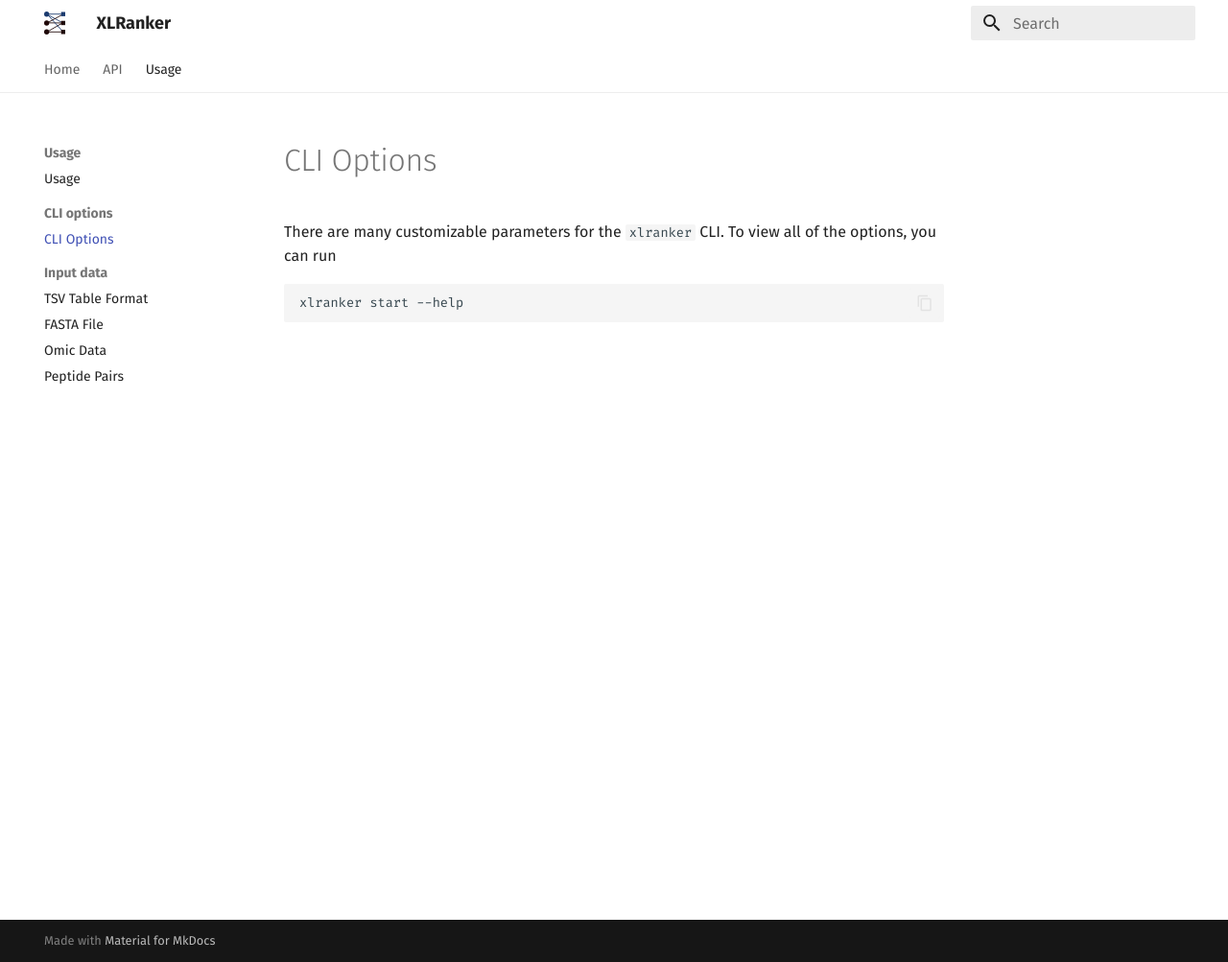
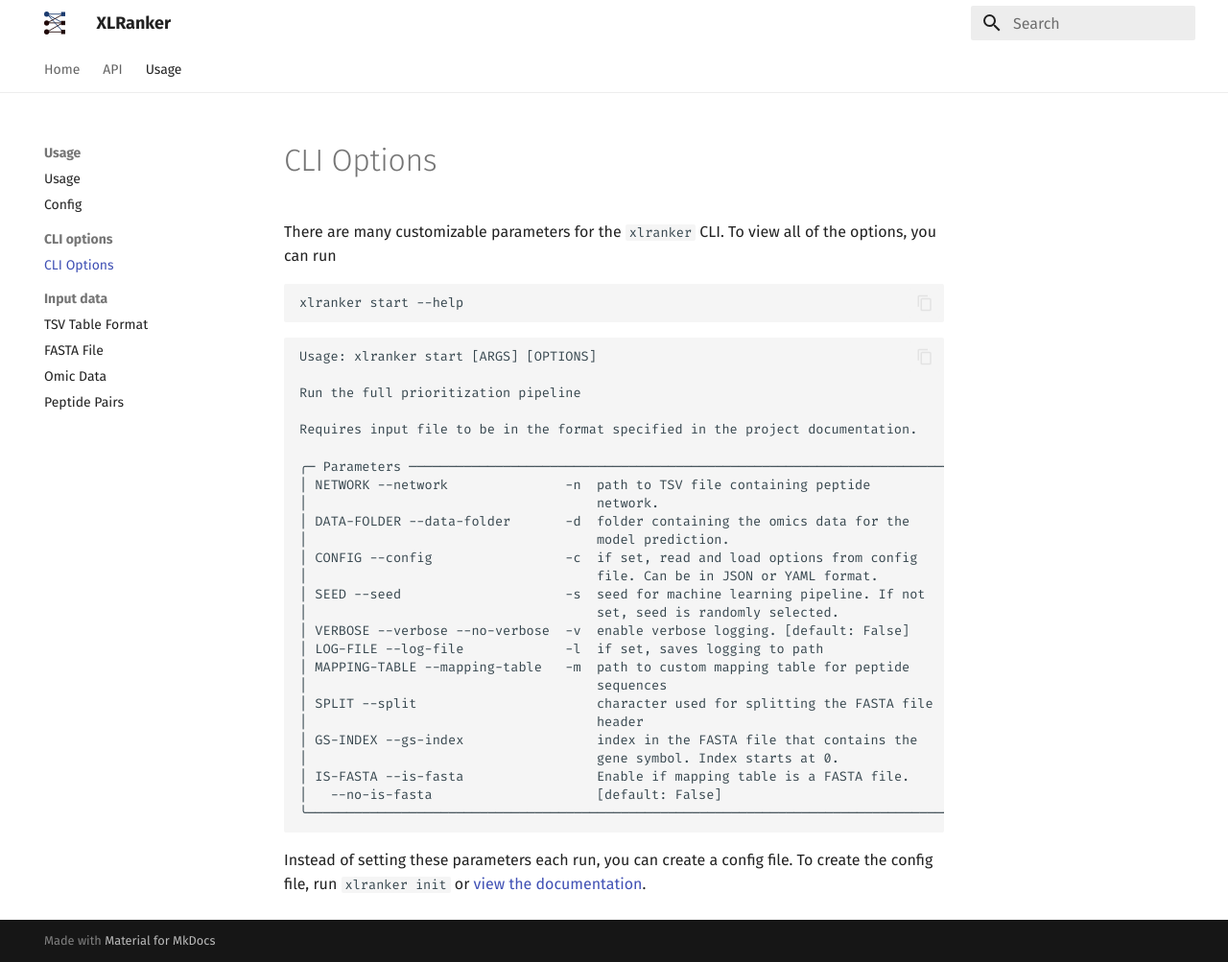
Before and after one commit to bzhanglab/xlranker, an MkDocs documentation site: the page built from docs/usage/CLI_options/index.md, in a window 1280 px wide and 1003 px high. Shown: the whole window at 96% size. Built offline with MkDocs 1.6.1 and Material for MkDocs 9.7.7, drawn with Linux system fonts in a browser that asks for light colours; plug-ins that fetch from the network failed and are left out; the version menu is left out.

Commit message:
add documentation about config and CLI

````diff
--- a/docs/usage/CLI_options/index.md
+++ b/docs/usage/CLI_options/index.md
@@ -5,3 +5,34 @@ There are many customizable parameters for the `xlranker` CLI. To view all of th
 ```bash
 xlranker start --help
 ```
+
+```txt
+Usage: xlranker start [ARGS] [OPTIONS]
+
+Run the full prioritization pipeline
+
+Requires input file to be in the format specified in the project documentation.
+
+╭─ Parameters ────────────────────────────────────────────────────────────────────╮
+│ NETWORK --network               -n  path to TSV file containing peptide         │
+│                                     network.                                    │
+│ DATA-FOLDER --data-folder       -d  folder containing the omics data for the    │
+│                                     model prediction.                           │
+│ CONFIG --config                 -c  if set, read and load options from config   │
+│                                     file. Can be in JSON or YAML format.        │
+│ SEED --seed                     -s  seed for machine learning pipeline. If not  │
+│                                     set, seed is randomly selected.             │
+│ VERBOSE --verbose --no-verbose  -v  enable verbose logging. [default: False]    │
+│ LOG-FILE --log-file             -l  if set, saves logging to path               │
+│ MAPPING-TABLE --mapping-table   -m  path to custom mapping table for peptide    │
+│                                     sequences                                   │
+│ SPLIT --split                       character used for splitting the FASTA file │
+│                                     header                                      │
+│ GS-INDEX --gs-index                 index in the FASTA file that contains the   │
+│                                     gene symbol. Index starts at 0.             │
+│ IS-FASTA --is-fasta                 Enable if mapping table is a FASTA file.    │
+│   --no-is-fasta                     [default: False]                            │
+╰─────────────────────────────────────────────────────────────────────────────────╯
+```
+
+Instead of setting these parameters each run, you can create a config file. To create the config file, run `xlranker init` or [view the documentation](../config.md).
````
Also changed, not shown: docs/usage/config.md (added, +30 -0 lines).
